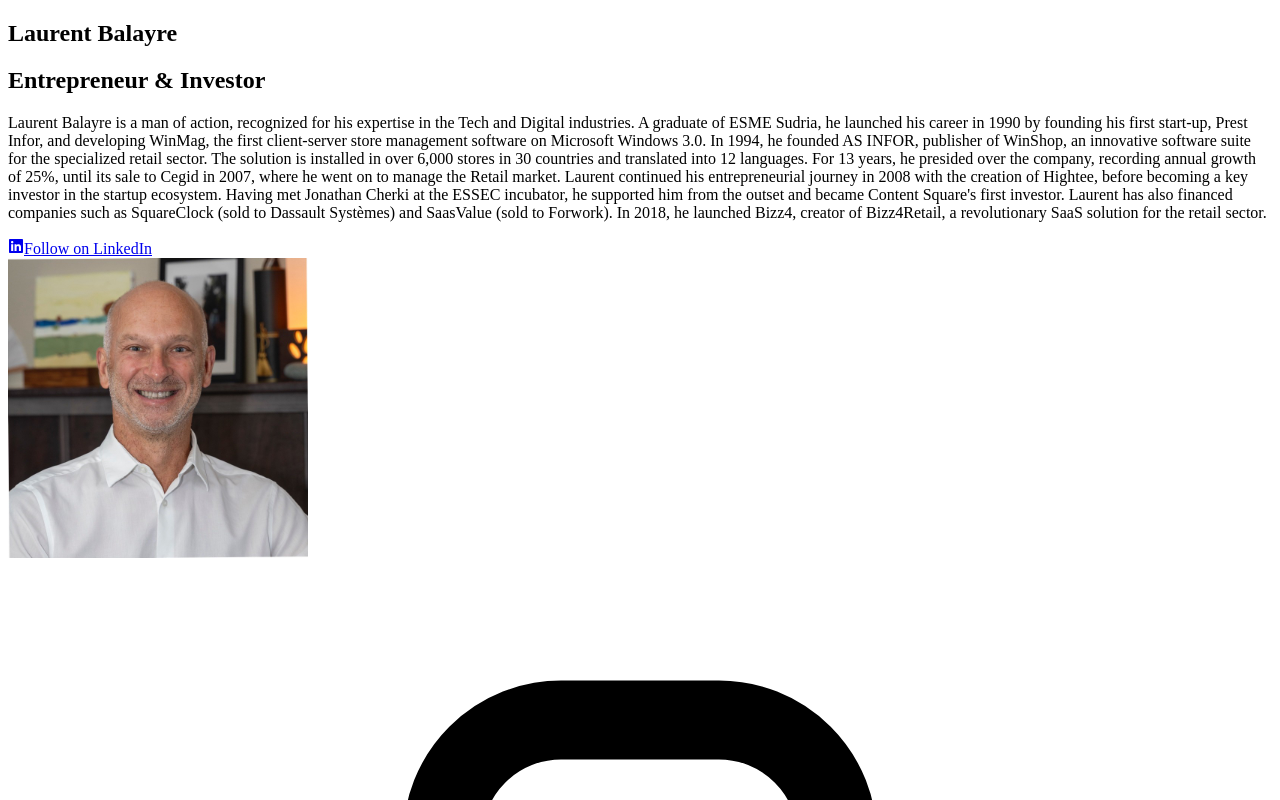
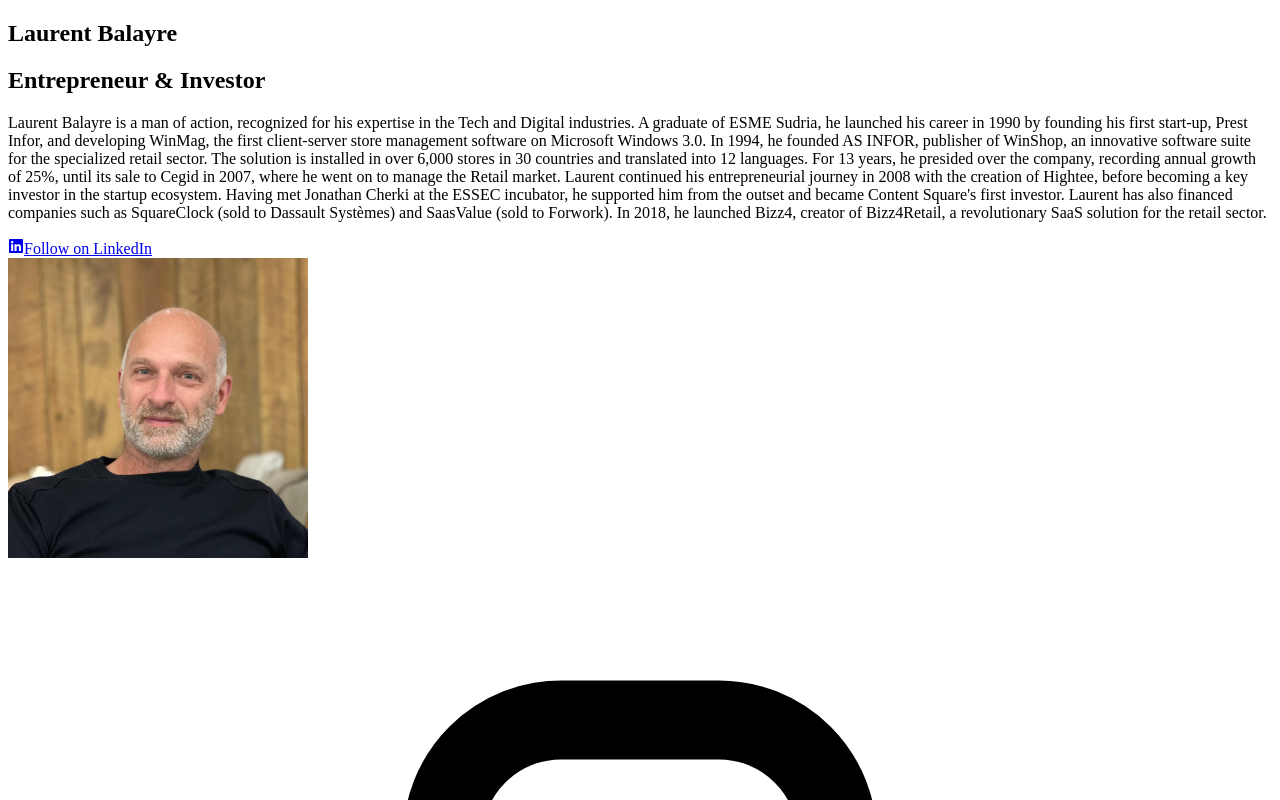
Before and after one commit to AlexisBalayre/portfolio-laurent-balayre, a Next.js app: page / in a window 1280 px wide. Shown: the top 800 px of the page. Built offline with nearby package versions, Linux system fonts and the light colour scheme.

Commit message:
Changed Profile Picture
Signed-off-by: Alexis Balayre <60859013+AlexisBal@users.noreply.github.com>

```diff
--- a/pages/index.tsx
+++ b/pages/index.tsx
@@ -55,7 +55,7 @@
                             </div>
                             <div className="lg:w-1/2 flex justify-center lg:justify-end">
                                 <Image
-                                    src="/assets/images/profile_picture.jpeg"
+                                    src="/assets/images/profile_picture_bis.jpeg"
                                     alt="Photo de Laurent Balayre"
                                     width={300}
                                     height={300}
```
Also changed, not shown: public/assets/images/profile_picture_bis.jpeg (added).
